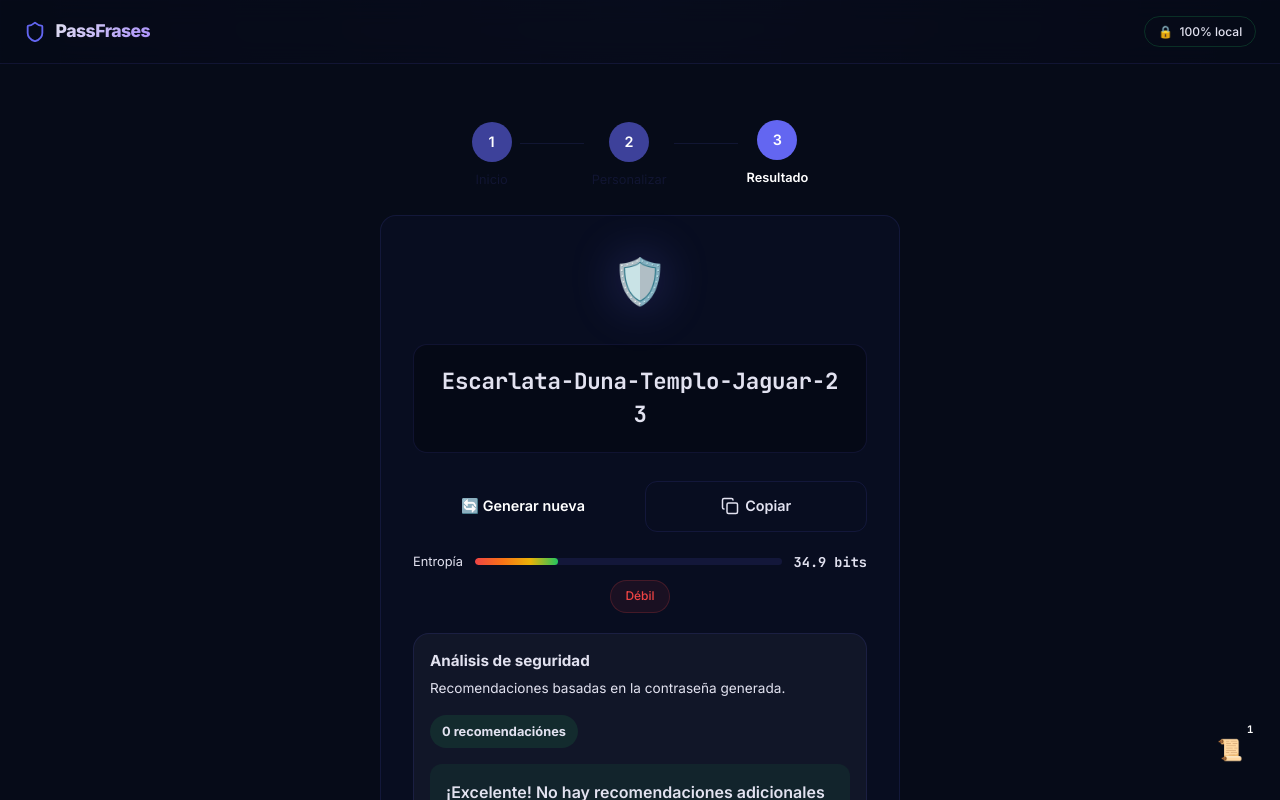
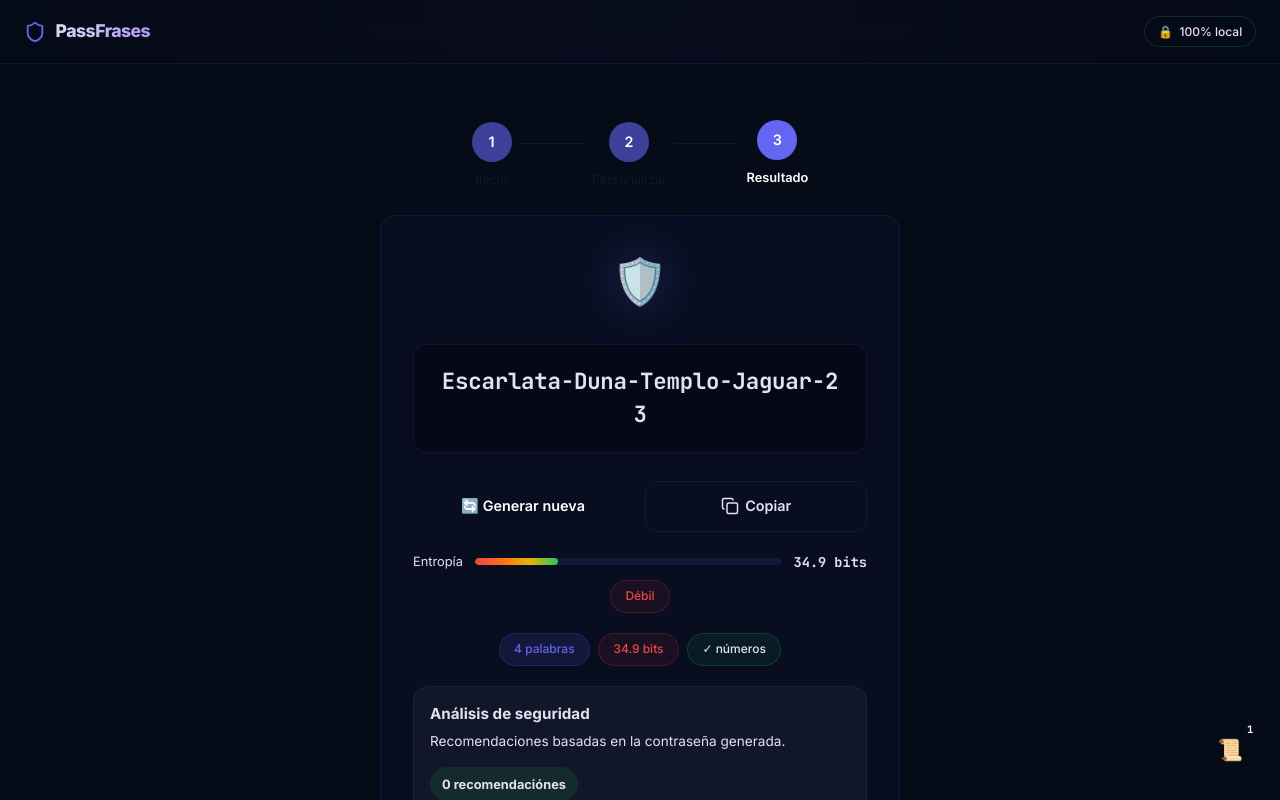
Before and after one commit to adesposito5/PassFrases-proyect, a React (Vite) app: page /generator in a window 1280 px wide. Both pictures are taken after a click on the button "✨ Generar frase mágica". Shown: the top 800 px of the page. Built offline with nearby package versions, Linux system fonts and the light colour scheme.

Commit message:
feat(d3): add FunStats component with dynamic status badges
- Create FunStats component showing word count, bits, and presence
  of numbers/symbols as styled badges
- Integrate FunStats in GeneratorPanel below EntropyMeter
- Derive hasNumbers/hasSymbols from config for accuracy

```diff
--- /dev/null
+++ b/src/features/generator/components/FunStats.tsx
@@ -0,0 +1,102 @@
+import { STRENGTH_CONFIG } from "@/features/generator/types";
+import { getStrengthLevel } from "@/features/generator/utils";
+
+interface FunStatsProps {
+	wordCount: number;
+	bits: number;
+	hasNumbers: boolean;
+	hasSymbols: boolean;
+}
+
+export function FunStats({
+	wordCount,
+	bits,
+	hasNumbers,
+	hasSymbols,
+}: FunStatsProps) {
+	const strength = getStrengthLevel(bits);
+	const config = STRENGTH_CONFIG[strength];
+
+	return (
+		<div
+			style={{
+				display: "flex",
+				gap: "0.5rem",
+				justifyContent: "center",
+				flexWrap: "wrap",
+			}}
+		>
+			<span
+				style={{
+					display: "inline-flex",
+					alignItems: "center",
+					gap: "0.35rem",
+					padding: "0.4rem 0.9rem",
+					borderRadius: "99px",
+					fontSize: "0.75rem",
+					fontWeight: 500,
+					background: "var(--color-accent-soft)",
+					border: "1px solid rgba(99,102,241,0.2)",
+					color: "var(--color-accent)",
+				}}
+			>
+				{wordCount} {wordCount === 1 ? "palabra" : "palabras"}
+			</span>
+
+			<span
+				style={{
+					display: "inline-flex",
+					alignItems: "center",
+					gap: "0.35rem",
+					padding: "0.4rem 0.9rem",
+					borderRadius: "99px",
+					fontSize: "0.75rem",
+					fontWeight: 500,
+					background: `${config.color}14`,
+					border: `1px solid ${config.color}33`,
+					color: config.color,
+				}}
+			>
+				{bits.toFixed(1)} bits
+			</span>
+
+			{hasNumbers && (
+				<span
+					style={{
+						display: "inline-flex",
+						alignItems: "center",
+						gap: "0.35rem",
+						padding: "0.4rem 0.9rem",
+						borderRadius: "99px",
+						fontSize: "0.75rem",
+						fontWeight: 500,
+						background: "rgba(34,197,94,0.08)",
+						border: "1px solid rgba(34,197,94,0.2)",
+						color: "var(--color-success)",
+					}}
+				>
+					✓ números
+				</span>
+			)}
+
+			{hasSymbols && (
+				<span
+					style={{
+						display: "inline-flex",
+						alignItems: "center",
+						gap: "0.35rem",
+						padding: "0.4rem 0.9rem",
+						borderRadius: "99px",
+						fontSize: "0.75rem",
+						fontWeight: 500,
+						background: "rgba(34,197,94,0.08)",
+						border: "1px solid rgba(34,197,94,0.2)",
+						color: "var(--color-success)",
+					}}
+				>
+					✓ símbolos
+				</span>
+			)}
+		</div>
+	);
+}
--- a/src/features/generator/components/GeneratorPanel.tsx
+++ b/src/features/generator/components/GeneratorPanel.tsx
@@ -3,10 +3,12 @@ import { GeneratorForm } from "./GeneratorForm";
 import { usePasswordStore } from "@/features/generator/store";
 import { CopyButton } from "@/features/generator/components/CopyButton";
 import { EntropyMeter } from "@/features/generator/components/EntropyMeter";
+import { FunStats } from "@/features/generator/components/FunStats";
 
 export default function GeneratorPanel() {
 const currentResult = usePasswordStore((state) => state.currentResult);
 const currentStep = usePasswordStore((state) => state.currentStep);
+const config = usePasswordStore((state) => state.config);
 const generate = usePasswordStore((state) => state.generate);
 const setStep = usePasswordStore((state) => state.setStep);
 const navigate = useNavigate();
@@ -128,7 +130,15 @@ e.currentTarget.style.transform = "";
 </div>
 
 {currentResult && (
+<>
 <EntropyMeter bits={currentResult.bits} />
+<FunStats
+wordCount={config.wordCount}
+bits={currentResult.bits}
+hasNumbers={config.includeNumbers}
+hasSymbols={config.includeSymbols}
+/>
+</>
 )}
 
 {currentResult?.analysis ? (
```
